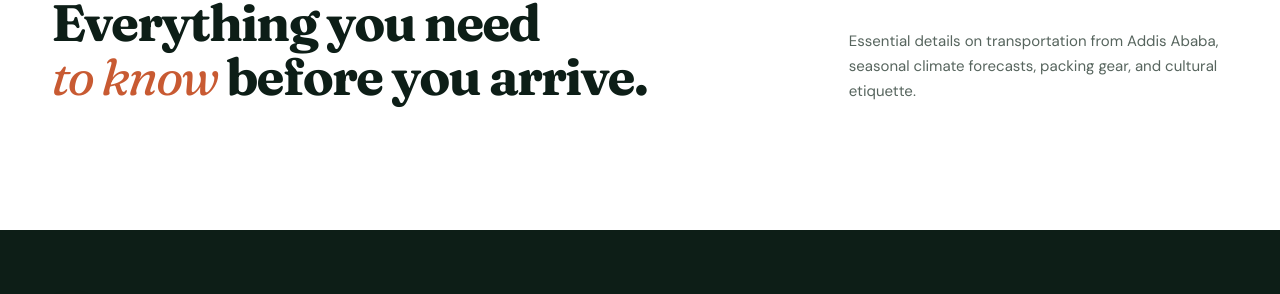
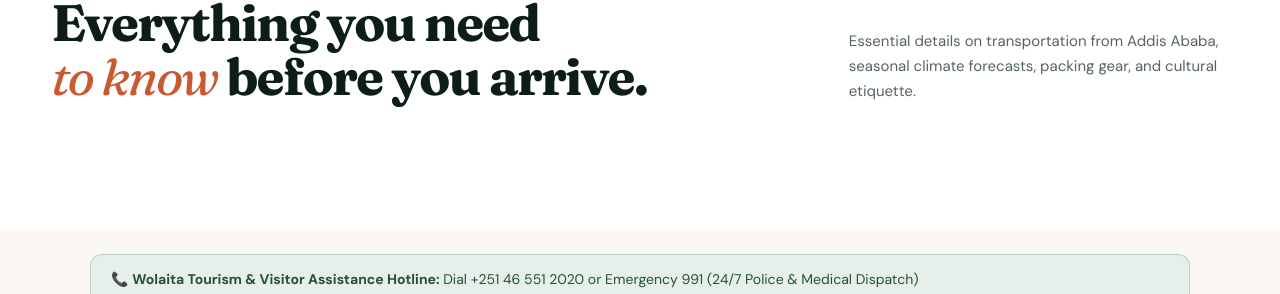
Before and after one commit to AbenezerMathewos/Visit-Wolaita, a website: page index.html in a window 1280 px wide. Shown: the part 9398-9692 px from the top of the page. Drawn offline with nearby package versions, Linux system fonts and the light colour scheme; no server answers.

Commit message:
feat: add emergency tourist assistance hotline element to index.html

```diff
--- a/index.html
+++ b/index.html
@@ -1094,6 +1094,10 @@
         <!-- Rendered via JS -->
       </div>
     </section>
+    <!-- Tourist Assistance & Emergency Hotline -->
+    <aside class="emergency-hotline alert alert-info" style="max-width:1100px;margin:24px auto;" role="complementary">
+      <span>📞 <strong>Wolaita Tourism & Visitor Assistance Hotline:</strong> Dial +251 46 551 2020 or Emergency 991 (24/7 Police & Medical Dispatch)</span>
+    </aside>
   </main>
 
   <!-- Slide-out Journey Cart Drawer -->
```
